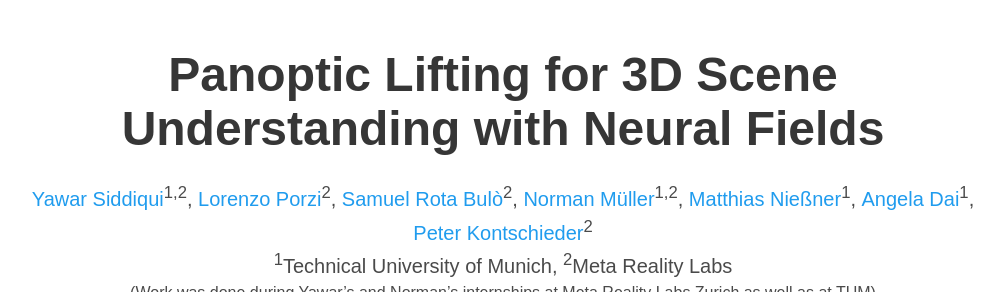
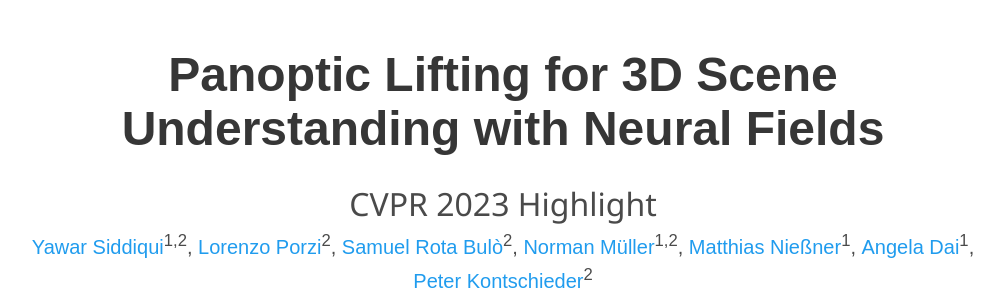
Before and after one commit to nihalsid/panoptic-lifting, a plain HTML site: page docs/index.html in a window 1280 px wide. Shown: the top 292 px of the page, without its empty margins (137-1141 px from the left). Drawn offline with nearby package versions, Linux system fonts and the light colour scheme; no server answers; some icons are missing; a web font is replaced by a local one.

Commit message:
Update index.html

```diff
--- a/docs/index.html
+++ b/docs/index.html
@@ -86,6 +86,7 @@
                 <div class="columns is-centered">
                     <div class="column has-text-centered">
                         <h1 class="title is-1 publication-title">Panoptic Lifting for 3D Scene Understanding with Neural Fields</h1>
+			<h2 class="is-size-3">CVPR 2023 Highlight</h2>
                         <div class="is-size-5 publication-authors">
                             <span class="author-block">
                                 <a href="https://niessnerlab.org/members/yawar_siddiqui/profile.html">Yawar Siddiqui</a><sup>1,2</sup>,</span>
```
